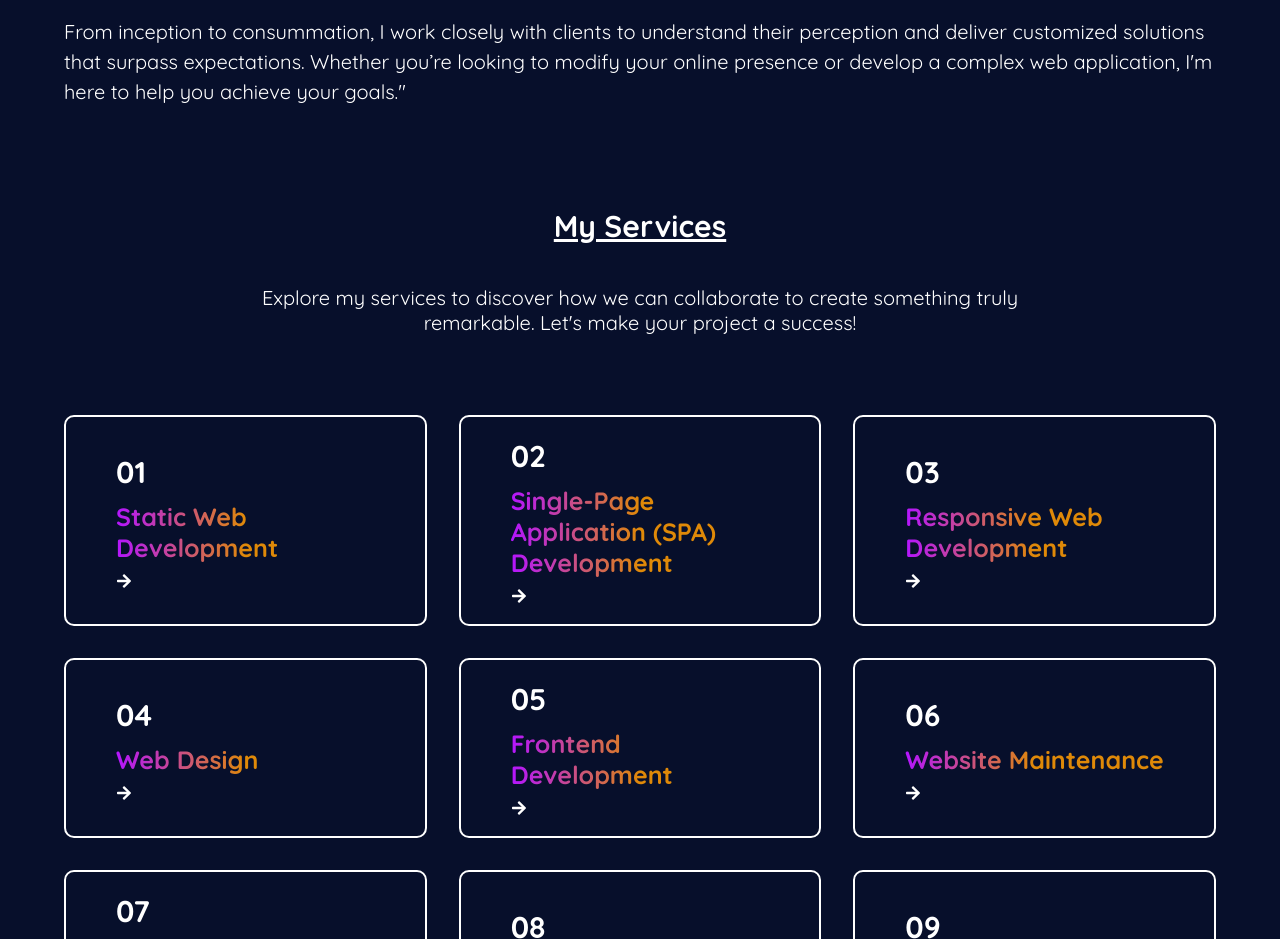
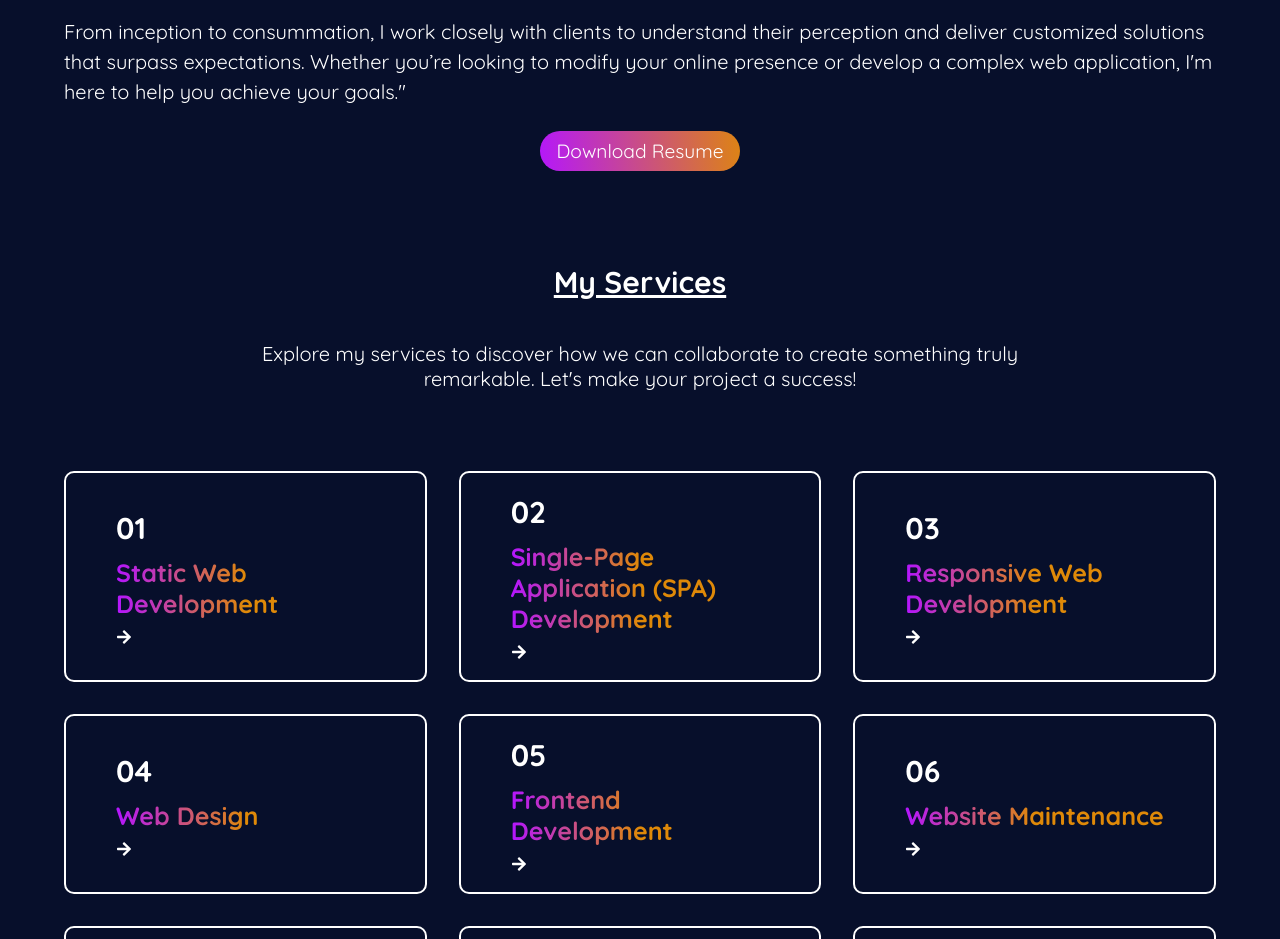
Before and after one commit to jonahunuafe/portfolio-react, a React (Vite) app: page / in a window 1280 px wide. Shown: the part 940-1879 px from the top of the page. Built offline with nearby package versions, Linux system fonts and the light colour scheme.

Commit message:
imported cv.pdf as resumeInPdf in about section

```diff
--- a/src/components/About/About.jsx
+++ b/src/components/About/About.jsx
@@ -1,5 +1,5 @@
 import React from 'react';
-// import resumeInPdf from "../../assets/images/junior-front-end-web-developer-resume-example.pdf";
+import resumeInPdf from "../../assets/images/cv.pdf";
 
 import classes from "./About.module.css";
 
@@ -30,11 +30,11 @@ const About = () => {
             </p>
          </div>
       </div>
-      {/* <p className={classes.resume}>
+      <p className={classes.resume}>
          <a href={resumeInPdf}>
             Download Resume
          </a>
-      </p> */}
+      </p>
    </div>
   );
 }
```
